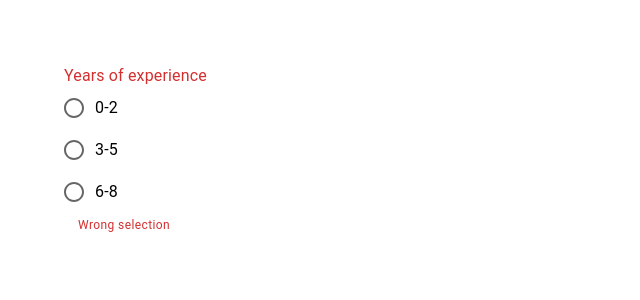
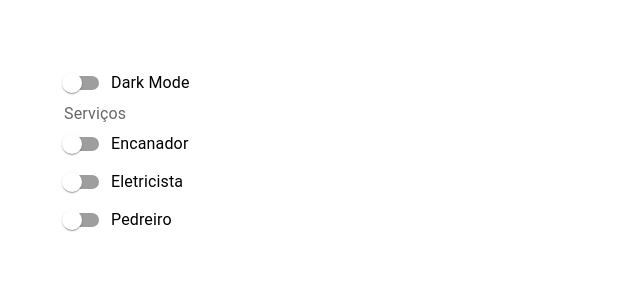
Before and after one commit to MatheusTrinca/material-ui-components, a React (Create React App) app: page / in a window 1280 px wide. Shown: the top 300 px of the page, without its empty margins (0-640 px from the left). Built offline with nearby package versions, Linux system fonts and the light colour scheme.

Commit message:
checkbox and switch

```diff
--- a/src/App.tsx
+++ b/src/App.tsx
@@ -1,5 +1,7 @@
 import './App.css';
-import { MuiRadioButton } from './components/MuiRadioButton';
+import MuiSwitch from './components/MuiSwitch';
+// import { MuiCheckbox } from './components/MuiCheckbox';
+// import { MuiRadioButton } from './components/MuiRadioButton';
 // import { MuiSelect } from './components/MuiSelect';
 //import { MuiTextField } from './components/MuiTextField';
 //import { MuiButton } from './components/MuiButton';
@@ -12,7 +14,9 @@ function App() {
       {/* <MuiButton /> */}
       {/* <MuiTextField /> */}
       {/* <MuiSelect /> */}
-      <MuiRadioButton />
+      {/* <MuiRadioButton /> */}
+      {/* <MuiCheckbox /> */}
+      <MuiSwitch />
     </div>
   );
 }
--- /dev/null
+++ b/src/components/MuiSwitch.tsx
@@ -0,0 +1,73 @@
+import {
+  Box,
+  FormControl,
+  FormControlLabel,
+  FormGroup,
+  FormLabel,
+  Switch,
+} from '@mui/material';
+import { ChangeEvent, useCallback, useState } from 'react';
+
+const MuiSwitch = () => {
+  const [services, setServices] = useState({
+    plumber: false,
+    electricist: false,
+    constructor: false,
+  });
+
+  const handleChange = useCallback(
+    (event: ChangeEvent<HTMLInputElement>) => {
+      setServices({ ...services, [event.target.name]: event.target.checked });
+    },
+    [services]
+  );
+
+  console.log(services);
+
+  return (
+    <Box>
+      <Box>
+        <FormControlLabel
+          label="Dark Mode"
+          control={<Switch color="success" />}
+        />
+      </Box>
+      <Box>
+        <FormControl>
+          <FormLabel>Serviços</FormLabel>
+          <FormGroup>
+            <FormControlLabel
+              label="Encanador"
+              name="plumber"
+              control={
+                <Switch checked={services.plumber} onChange={handleChange} />
+              }
+            />
+            <FormControlLabel
+              label="Eletricista"
+              name="electricist"
+              control={
+                <Switch
+                  checked={services.electricist}
+                  onChange={handleChange}
+                />
+              }
+            />
+            <FormControlLabel
+              label="Pedreiro"
+              name="constructor"
+              control={
+                <Switch
+                  checked={services.constructor}
+                  onChange={handleChange}
+                />
+              }
+            />
+          </FormGroup>
+        </FormControl>
+      </Box>
+    </Box>
+  );
+};
+
+export default MuiSwitch;
```
Also changed, not shown: src/components/MuiCheckbox.tsx (+80 -5 lines).
